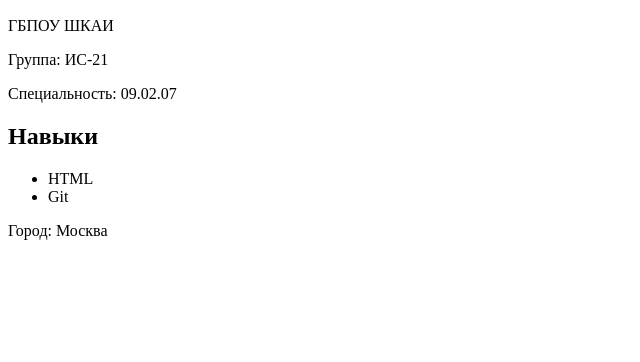
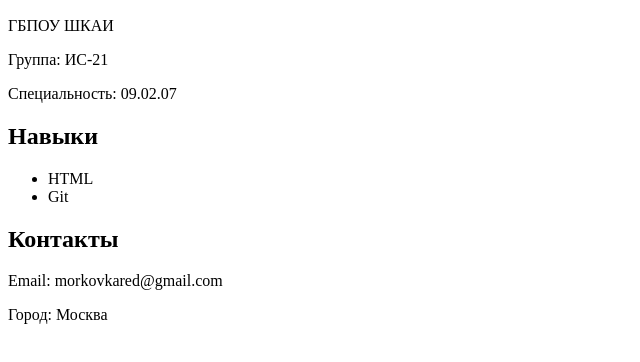
Before and after one commit to mindalhaiston-lang/student-card, a plain HTML site: page index.html in a window 1280 px wide. Shown: the part 110-472 px from the top of the page, without its empty margins (0-640 px from the left). Drawn offline with Linux system fonts and the light colour scheme.

Commit message:
Добавлен раздел Контакты

```diff
--- a/index.html
+++ b/index.html
@@ -16,6 +16,9 @@
     <li>HTML</li>
     <li>Git</li>
   </ul>
+
+  <h2>Контакты</h2>
+  <p>Email: morkovkared@gmail.com</p>
   <p>Город: Москва</p>
 </body>
 </html>
```
